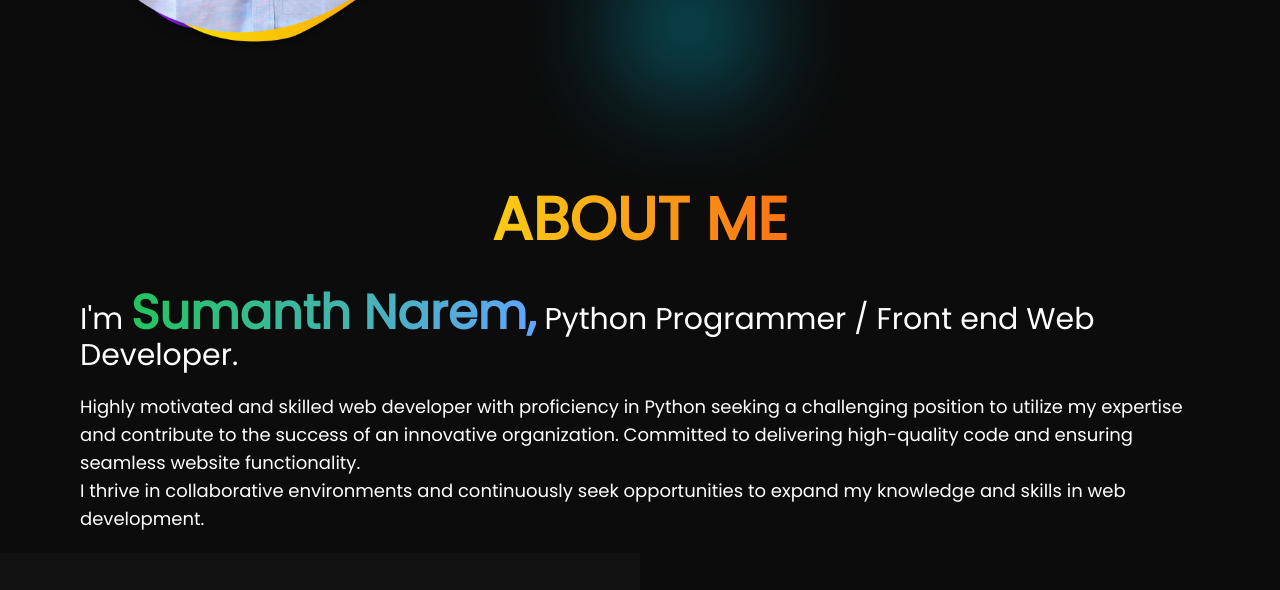
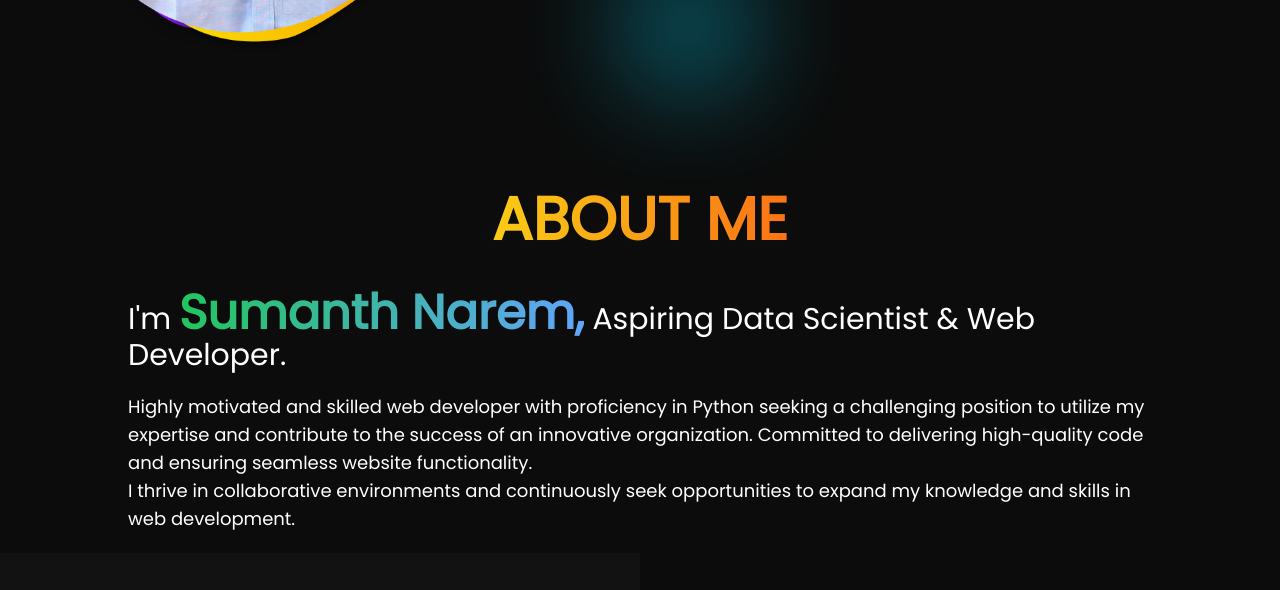
Before and after one commit to danger-3003/SumanthNarem, a website: page index.html in a window 1280 px wide. Shown: the part 486-1076 px from the top of the page. Drawn offline with nearby package versions, Linux system fonts and the light colour scheme; files whose address does not match are found by name; a web font is replaced by a local one.

Commit message:
updated profile

```diff
--- a/index.html
+++ b/index.html
@@ -92,13 +92,14 @@
                 <div id="about-me" class="text-center w-max animate">
                     <p class="uppercase font-black text-4xl sm:text-5xl md:text-6xl text-transparent bg-clip-text bg-gradient-to-r from-yellow-400 to-orange-500">About me</p>
                 </div>
-                <div class="animate px-7 md:px-10 lg:px-20">
+                <div class="animate px-32">
                     <div class="text-2xl md:text-3xl font-light mt-10">
-                        <p>I'm <span class="text-transparent bg-clip-text bg-gradient-to-r from-green-500 to-blue-400 font-black text-3xl md:text-4xl lg:text-5xl">Sumanth&nbsp;Narem,</span><span class="font-thin text-center"> Python Programmer / Front&nbsp;end Web Developer.</span></p>
+                        <p>I'm <span class="text-transparent bg-clip-text bg-gradient-to-r from-green-500 to-blue-400 font-black text-3xl md:text-4xl lg:text-5xl">Sumanth&nbsp;Narem,</span><span class="font-thin text-center"> Aspiring Data Scientist & Web Developer.</span></p>
                     </div>
                     <div class="my-5 text-base sm:text-lg">
-                        Highly motivated and skilled web developer with proficiency in Python seeking a challenging position to utilize my expertise and contribute to the success of an innovative organization. Committed to delivering high-quality code and ensuring seamless website functionality.<span class="hidden sm:block"> I thrive in collaborative environments and continuously seek opportunities to expand my knowledge and skills in web development.</span>
-                        <p></p>
+                        <p>
+                            Highly motivated and skilled web developer with proficiency in Python seeking a challenging position to utilize my expertise and contribute to the success of an innovative organization. Committed to delivering high-quality code and ensuring seamless website functionality.<span class="hidden sm:block"> I thrive in collaborative environments and continuously seek opportunities to expand my knowledge and skills in web development.</span>
+                        </p>
                     </div>
                 </div>
                 <!-- skills section beginning -->
```
